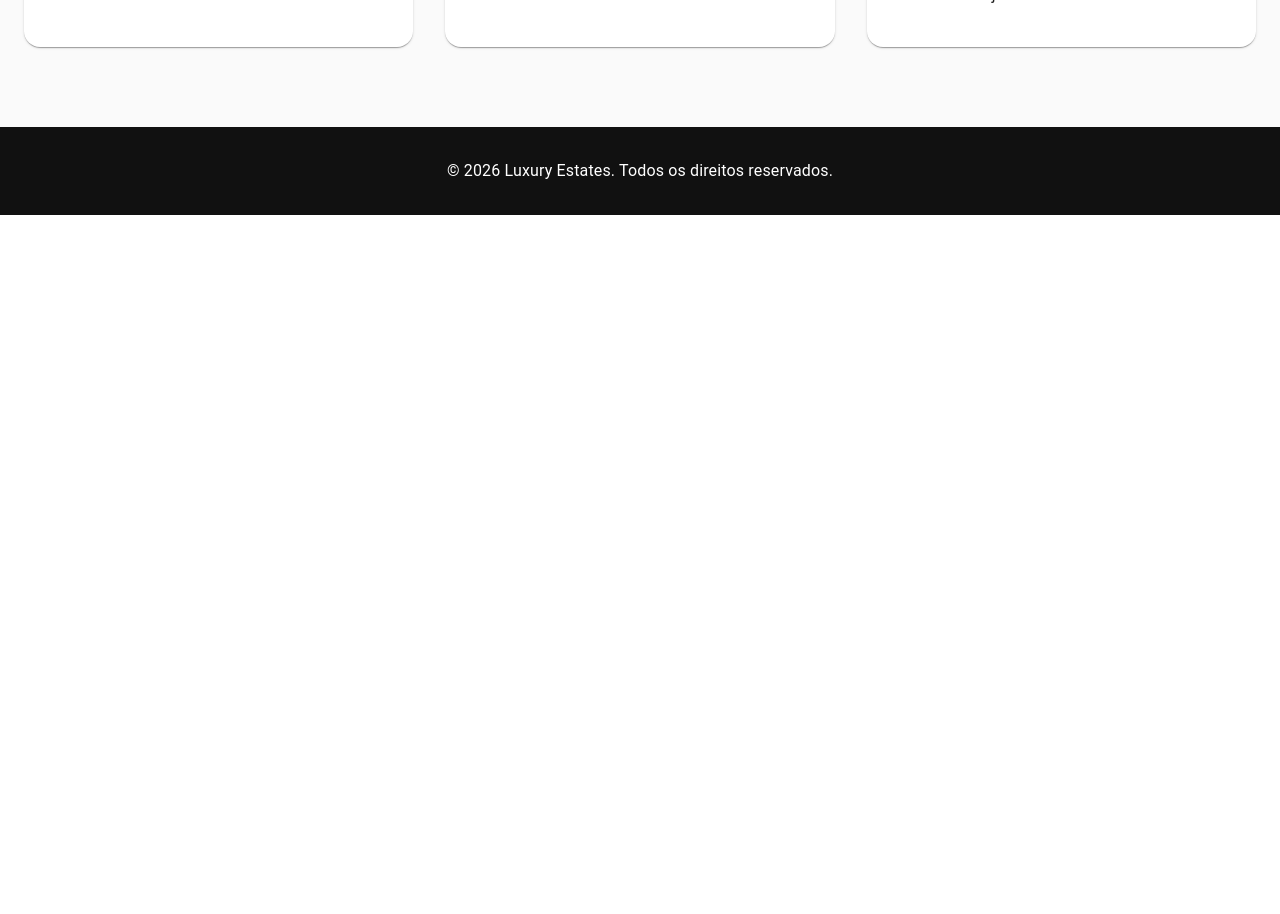
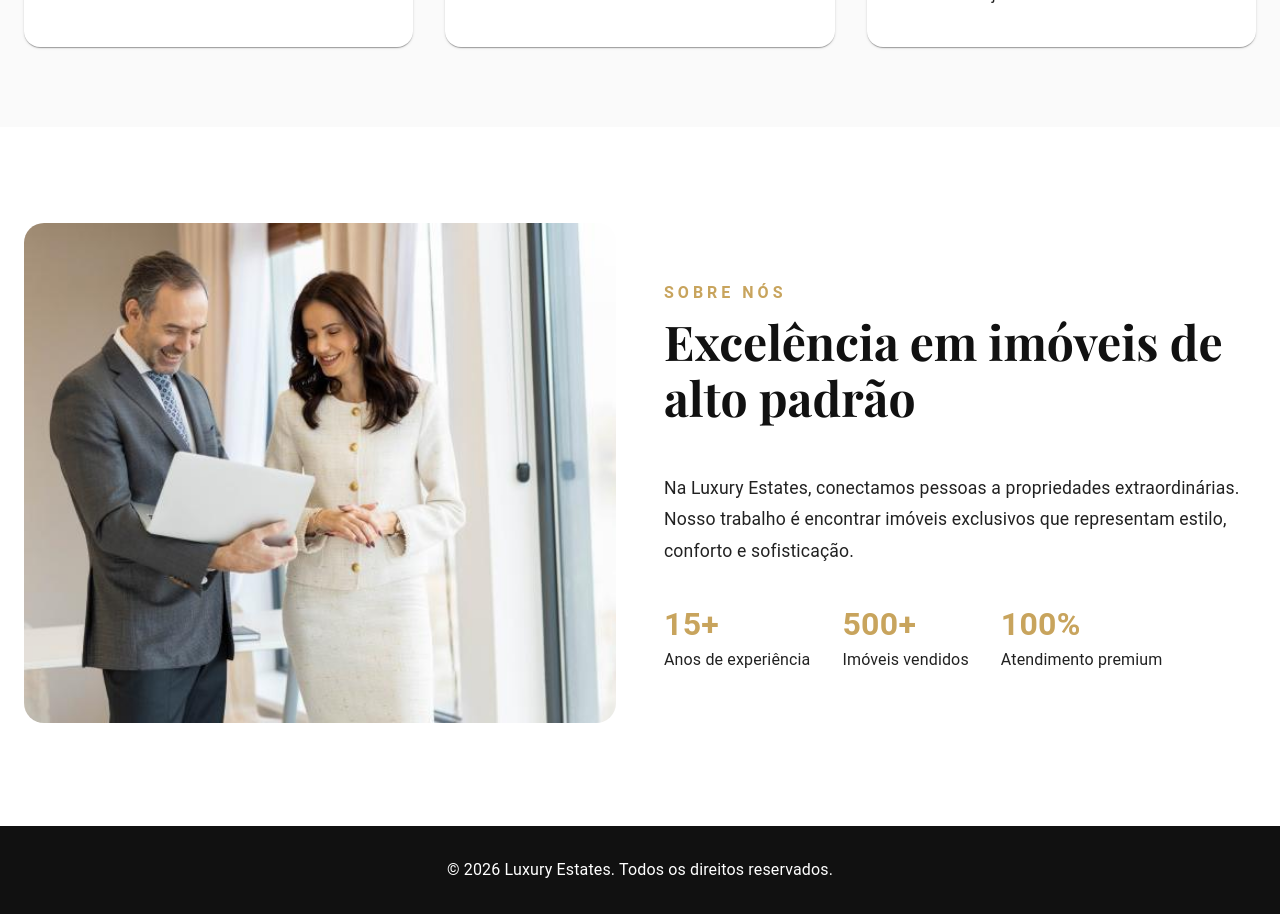
Before and after one commit to colicignoubuntu-w/luxury-estates, a React (Vite) app: page / in a window 1280 px wide. Shown: the part 2180-3094 px from the top of the page. Before the commit the page ends 2395 px from the top, so only its background shows below. Built offline with nearby package versions, Linux system fonts and the light colour scheme.

Commit message:
add about section image

```diff
--- a/src/components/home/AboutSection.tsx
+++ b/src/components/home/AboutSection.tsx
@@ -0,0 +1,163 @@
+import {
+    Box,
+    Container,
+    Grid,
+    Typography,
+    Stack,
+} from "@mui/material";
+
+import { motion } from "framer-motion";
+
+import SectionTitle from "../common/SectionTitle";
+
+function AboutSection() {
+    return (
+        <Box
+            sx={{
+                py: 12,
+            }}
+        >
+            <Container maxWidth="xl">
+
+                <Grid
+                    container
+                    spacing={6}
+                    sx={{
+                        alignItems: "center",
+                    }}
+                >
+
+                    <Grid
+                        size={{
+                            xs: 12,
+                            md: 6,
+                        }}
+                    >
+                        <motion.div
+                            initial={{
+                                opacity: 0,
+                                x: -50,
+                            }}
+                            whileInView={{
+                                opacity: 1,
+                                x: 0,
+                            }}
+                            viewport={{
+                                once: true,
+                            }}
+                            transition={{
+                                duration: 0.8,
+                            }}
+                        >
+                            <Box
+                                component="img"
+                                src="/images/about/luxury-office.webp"
+                                alt="Luxury Estates"
+                                sx={{
+                                    width: "100%",
+                                    height: 500,
+                                    objectFit: "cover",
+                                    borderRadius: 5,
+                                }}
+                            />
+                        </motion.div>
+                    </Grid>
+
+
+                    <Grid
+                        size={{
+                            xs: 12,
+                            md: 6,
+                        }}
+                    >
+
+                        <SectionTitle
+                            subtitle="Sobre nós"
+                            title="Excelência em imóveis de alto padrão"
+                        />
+
+
+                        <Typography
+                            color="text.secondary"
+                            sx={{
+                                fontSize: "1.1rem",
+                                lineHeight: 1.8,
+                                mb: 4,
+                            }}
+                        >
+                            Na Luxury Estates, conectamos pessoas a propriedades
+                            extraordinárias. Nosso trabalho é encontrar imóveis
+                            exclusivos que representam estilo, conforto e sofisticação.
+                        </Typography>
+
+
+                        <Stack
+                            direction={{
+                                xs: "column",
+                                sm: "row",
+                            }}
+                            spacing={4}
+                        >
+
+                            <Box>
+                                <Typography
+                                    sx={{
+                                        color: "#C8A45D",
+                                        fontSize: "2rem",
+                                        fontWeight: 700,
+                                    }}
+                                >
+                                    15+
+                                </Typography>
+
+                                <Typography>
+                                    Anos de experiência
+                                </Typography>
+                            </Box>
+
+
+                            <Box>
+                                <Typography
+                                    sx={{
+                                        color: "#C8A45D",
+                                        fontSize: "2rem",
+                                        fontWeight: 700,
+                                    }}
+                                >
+                                    500+
+                                </Typography>
+
+                                <Typography>
+                                    Imóveis vendidos
+                                </Typography>
+                            </Box>
+
+
+                            <Box>
+                                <Typography
+                                    sx={{
+                                        color: "#C8A45D",
+                                        fontSize: "2rem",
+                                        fontWeight: 700,
+                                    }}
+                                >
+                                    100%
+                                </Typography>
+
+                                <Typography>
+                                    Atendimento premium
+                                </Typography>
+                            </Box>
+
+                        </Stack>
+
+                    </Grid>
+
+                </Grid>
+
+            </Container>
+        </Box>
+    );
+}
+
+export default AboutSection;
--- a/src/pages/Home/Home.tsx
+++ b/src/pages/Home/Home.tsx
@@ -2,6 +2,7 @@ import Hero from "../../components/home/Hero";
 import SearchBar from "../../components/home/SearchBar";
 import FeaturedProperties from "../../components/home/FeaturedProperties";
 import Services from "../../components/home/Services";
+import AboutSection from "../../components/home/AboutSection";
 function Home() {
   return (
     <>
@@ -9,6 +10,7 @@ function Home() {
       <SearchBar />
       <FeaturedProperties />
       <Services />
+      <AboutSection />
     </>
   );
 }
```
Also changed, not shown: public/images/about/luxury-office.webp (added).
